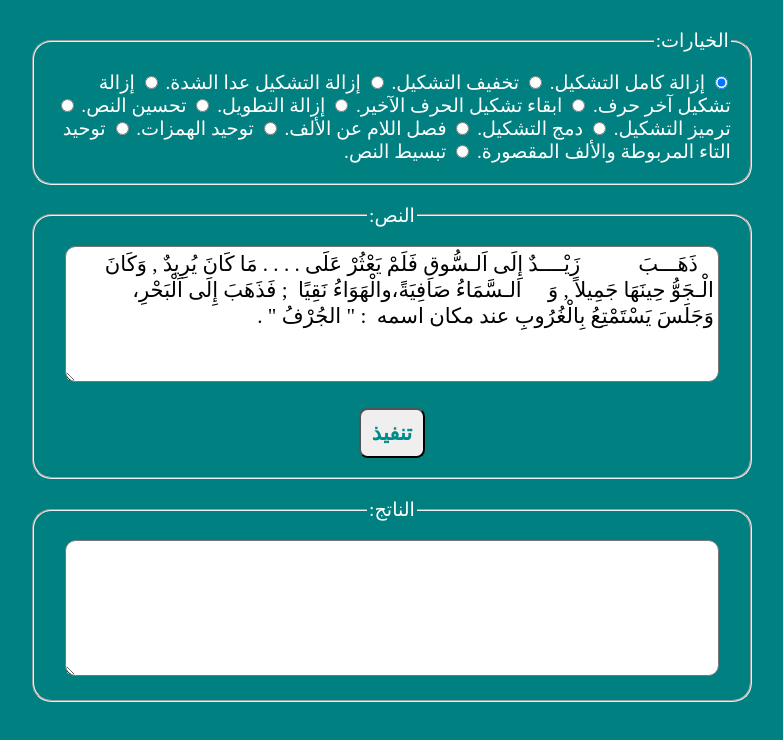
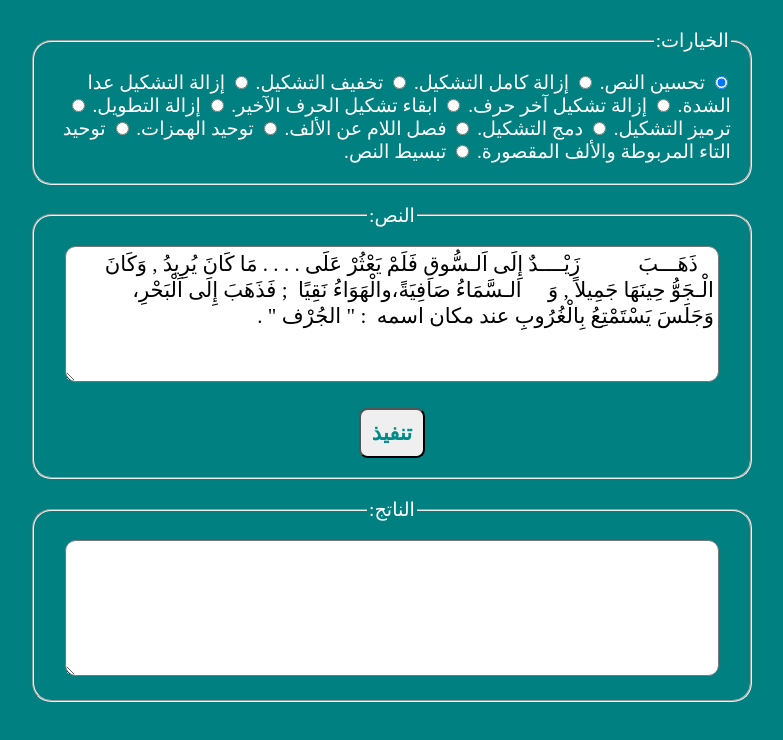
Before and after one commit to HaniAmmar/JSArabicLib, a website: page index.html in a window 1280 px wide. Shown: the whole page, without its empty margins (248-1031 px from the left). Drawn offline with Linux system fonts and the light colour scheme.

Commit message:
Move ImproveText() to the top

```diff
--- a/index.html
+++ b/index.html
@@ -12,7 +12,9 @@
     <div id="main">
         <fieldset class="options">
             <legend>الخيارات:</legend>
-            <input type="radio" id="RemoveAllTashkil" name="options" value="1" checked="checked" />
+            <input type="radio" id="ImproveText" name="options" value="0" checked="checked" />
+            <label for="ImproveText">تحسين النص.</label>
+            <input type="radio" id="RemoveAllTashkil" name="options" value="1" />
             <label for="RemoveAllTashkil">إزالة كامل التشكيل.</label>
             <input type="radio" id="ReduceTashkil" name="options" value="2" />
             <label for="ReduceTashkil">تخفيف التشكيل.</label>
@@ -24,8 +26,6 @@
             <label for="KeepLastTashkilOnly">ابقاء تشكيل الحرف الآخير.</label>
             <input type="radio" id="RemoveTatweel" name="options" value="6" />
             <label for="RemoveTatweel">إزالة التطويل.</label>
-            <input type="radio" id="ImproveText" name="options" value="7" />
-            <label for="ImproveText">تحسين النص.</label>
             <input type="radio" id="EncodeTashkil" name="options" value="8" />
             <label for="EncodeTashkil">ترميز التشكيل.</label>
             <input type="radio" id="DecodeTashkil" name="options" value="9" />
@@ -43,7 +43,7 @@
         <fieldset id="text_fieldset">
             <legend>النص:</legend>
             <textarea rows="5"
-                id="input_text">   ذَهَـــبَ           زَيْــــدٌ إِلَى اَلـسُّوقِ فَلَمْ يَعْثُرْ عَلَى . . . . مَا كَانَ يُرِيدٌ , وَكَانَ الْـجَوُّ حِينَهَا جَمِيلاً , وَ     الـسَّمَاءُ صَافِيَةً،والْهَوَاءُ نَقِيًا  ; فَذَهَبَ إِلَى اَلْبَحْرِ، وَجَلَسَ يَسْتَمْتِعُ بِالْغُرُوبِ عند مكان اسمه  : " الجُرْفُ " . </textarea>
+                id="input_text">   ذَهَـــبَ           زَيْــــدٌ إِلَى اَلـسُّوقِ فَلَمْ يَعْثُرْ عَلَى . . . . مَا كَانَ يُرِيدُ , وَكَانَ الْـجَوُّ حِينَهَا جَمِيلاً , وَ     الـسَّمَاءُ صَافِيَةً،والْهَوَاءُ نَقِيًا  ; فَذَهَبَ إِلَى اَلْبَحْرِ، وَجَلَسَ يَسْتَمْتِعُ بِالْغُرُوبِ عند مكان اسمه  : " الجُرْف " . </textarea>
             <button type="button" id="execute">تنفيذ</button>
         </fieldset>
 
@@ -102,6 +102,8 @@
                 document.getElementById("execute").addEventListener("click", function () {
                     resultText.value = (function () {
                         switch (selectedOP) {
+                            case 0:
+                                return ArBasic.ImproveText(inputText.value);
                             case 1:
                             case 3:
                                 return ArBasic.RemoveTashkil(inputText.value, (selectedOP === 3));
@@ -112,8 +114,6 @@
                                 return ArBasic.LastTashkil(inputText.value, (selectedOP === 4));
                             case 6:
                                 return ArBasic.RemoveTatweel(inputText.value);
-                            case 7:
-                                return ArBasic.ImproveText(inputText.value);
                             case 8:
                                 {
                                     const ret = ArBasic.EncodeTashkil(inputText.value);
```
